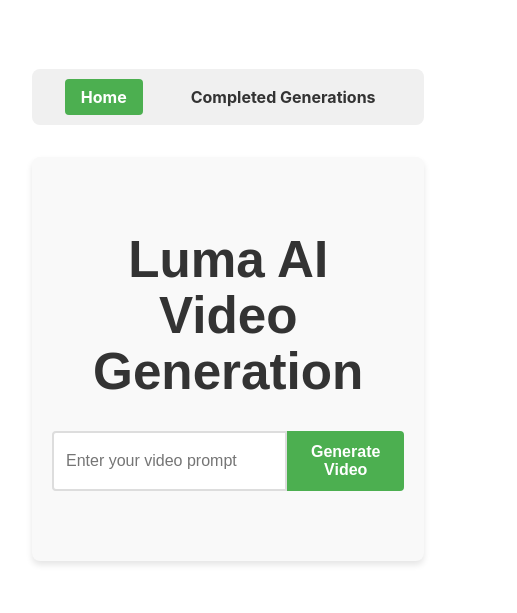
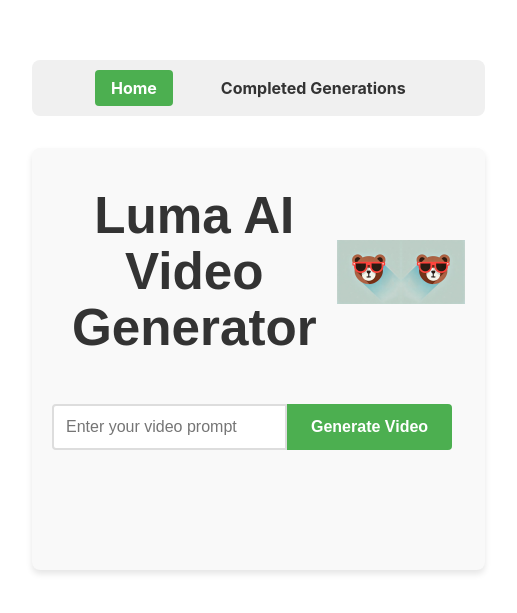
Before and after one commit to emilyons/luma-ai, a React (Vite) app: page / in a window 390 px wide. Shown: the part 107-720 px from the top of the page, 517 px wide, since content can reach past the window. Built offline with nearby package versions, Linux system fonts and the light colour scheme.

Commit message:
add bears to homepage

```diff
--- a/src/pages/HomePage/HomePage.jsx
+++ b/src/pages/HomePage/HomePage.jsx
@@ -1,5 +1,6 @@
 import React, { useState, useEffect } from 'react';
 import './HomePage.scss';
+import bearImage from '../../assets/images/Luma AI Generator bear icon.jpg';
 
 const client = {
   generations: {
@@ -96,7 +97,12 @@
 
   return (
     <div className="container">
-      <h1>Luma AI Video Generation</h1>
+      <div className="header">
+        <img src={bearImage} alt="Bear" className="bear-image left-bear" />
+        <h1>Luma AI Video Generator</h1>
+        <img src={bearImage} alt="Bear" className="bear-image right-bear" />
+      </div>
+      <div className="content-wrapper">
         <div className="form-group">
           <input
             type="text"
@@ -108,6 +114,7 @@
           <button onClick={generateImage} disabled={loading} className="generate-button">
             {loading ? 'Generating...' : 'Generate Video'}
           </button>
+        </div>
       </div>
       {loading && <div className="loader">Generating your video... This may take a few moments.</div>}
       {error && <p className="error">{error}</p>}
--- a/src/pages/HomePage/HomePage.scss
+++ b/src/pages/HomePage/HomePage.scss
@@ -13,7 +13,7 @@
 h1 {
   color: $secondary-color;
   text-align: center;
-  margin-bottom: 30px;
+  margin: 0 20px;
 }
 
 .form-group {
@@ -114,3 +114,54 @@
     background-color: darken($secondary-color, 10%);
   }
 }
+
+.bear-image {
+  max-width: 10rem;
+  height: auto;
+}
+
+.left-bear {
+  transform: scaleX(-1); // Flip the left bear horizontally
+}
+
+.content-wrapper {
+  display: flex;
+  justify-content: space-between;
+  align-items: flex-start;
+  margin-bottom: 3rem;
+}
+
+.form-group {
+  flex: 1;
+  margin-right: 2rem;
+}
+
+@media (max-width: 768px) {
+  .content-wrapper {
+    flex-direction: column;
+  }
+
+  .form-group {
+    margin-right: 0;
+    margin-bottom: 2rem;
+  }
+
+  .bear-image {
+    max-width: 4rem;
+  }
+
+  .left-bear {
+    order: 2; // Move the left bear below the title on mobile
+  }
+
+  .right-bear {
+    order: 1; // Move the right bear above the title on mobile
+  }
+}
+
+.header {
+  display: flex;
+  justify-content: space-between;
+  align-items: center;
+  margin-bottom: 3rem;
+}
```
Lines whose indentation alone changed are shown as unchanged.
